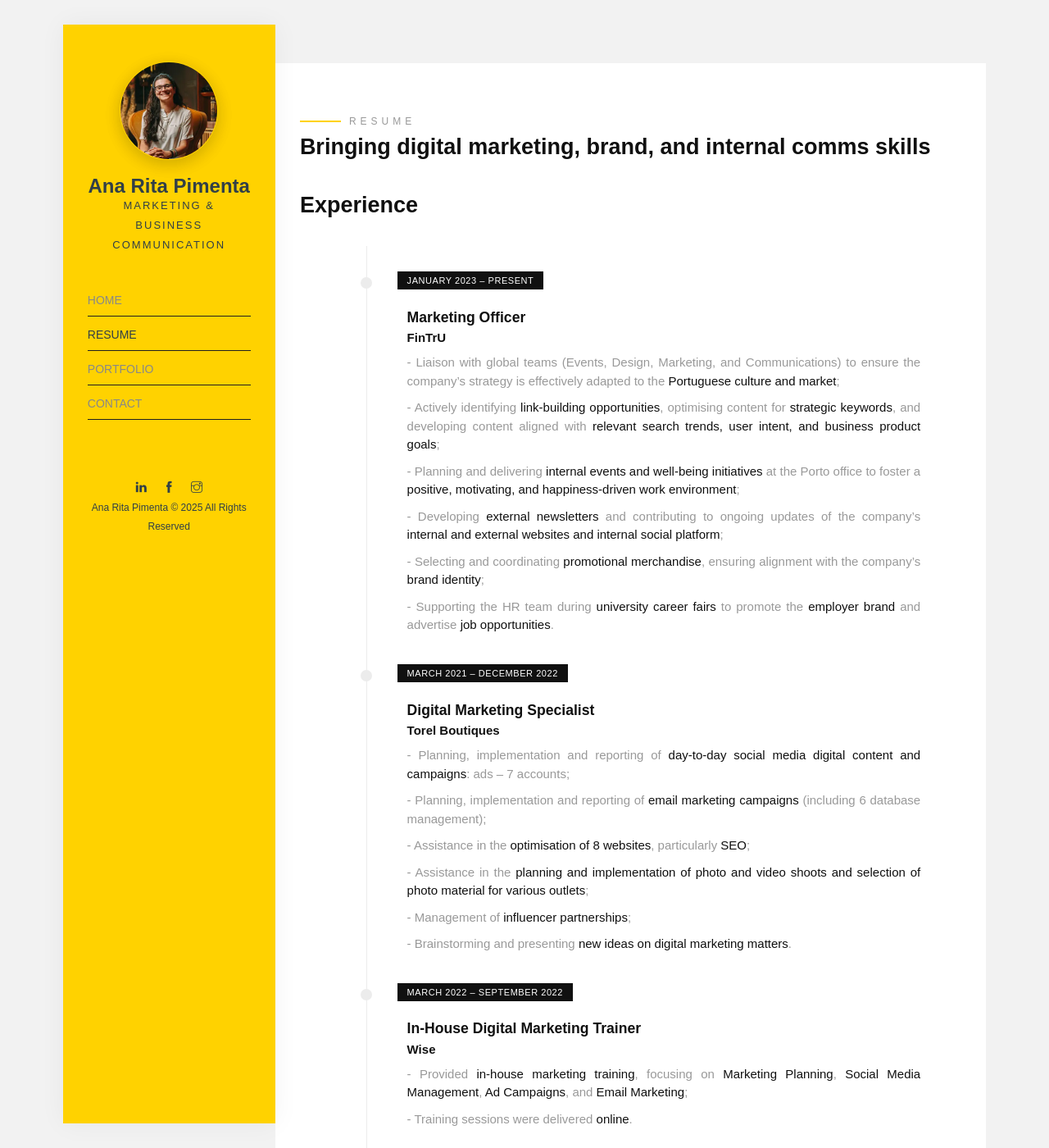
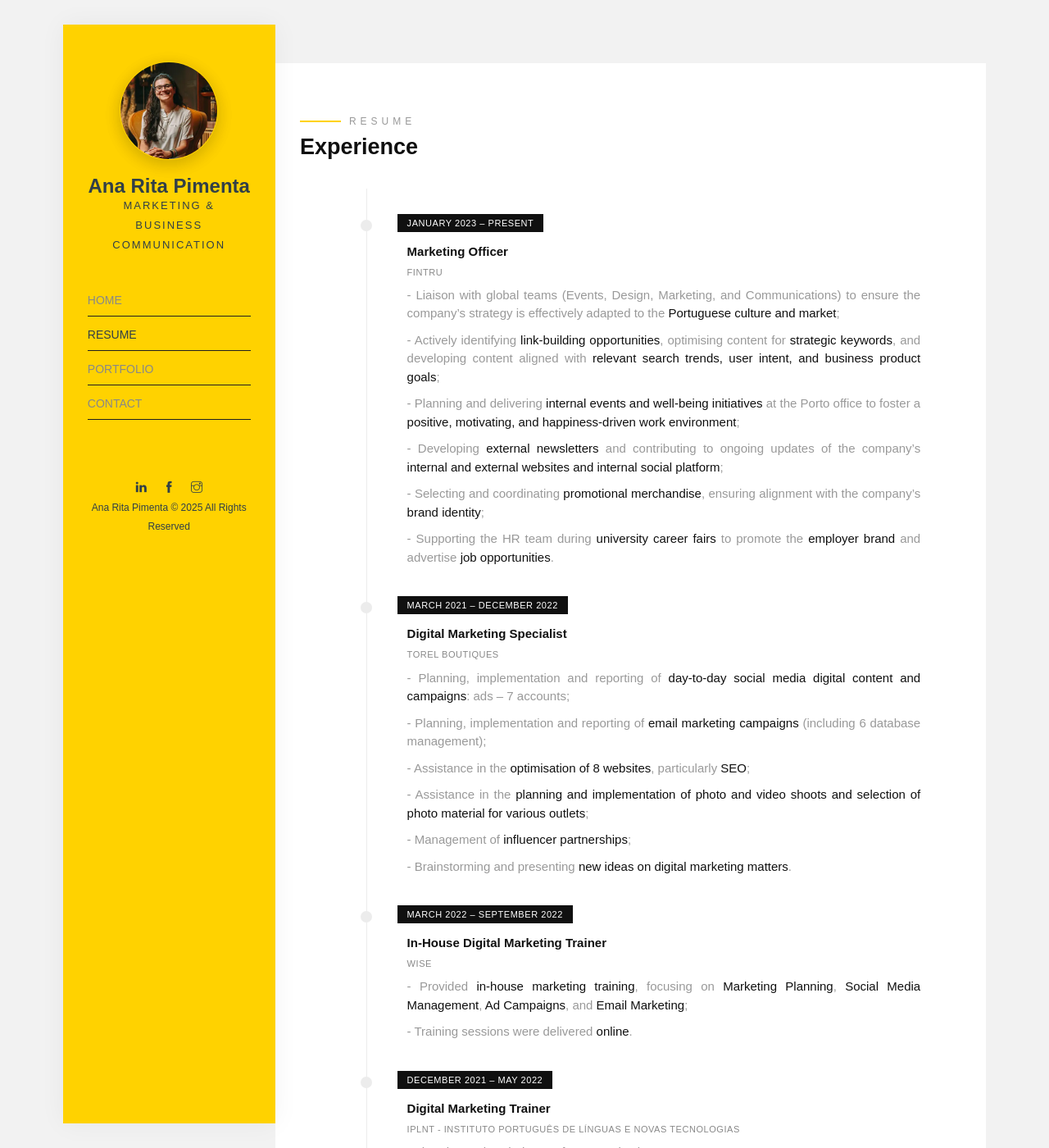
Before and after one commit to anaritapimenta/anaritapimenta.github.io, a Jekyll site: the page built from resume.html, in a window 1280 px wide and 1400 px high. Shown: the whole window at 82% size. Built offline with Jekyll 4.4.1, drawn with Linux system fonts in a browser that asks for light colours; some web fonts are replaced; some of the changed text lies outside the part shown.

Commit message:
Update resume.html

```diff
--- a/resume.html
+++ b/resume.html
@@ -4,36 +4,15 @@
 layout: default
 ---
 
-<style>
-  .heading {
-    color: #101010;
-    font-family: 'Rambla', sans-serif;
-    margin-bottom: 30px;
-    font-weight: 700;
-    font-size: 27px;
-    line-height: 1.5em;
-  }
-
-  h3 {
-    font-size: 1.1rem;
-    font-weight: 600;
-    margin-top: 0.5em;
-    margin-bottom: 0.3em;
-  }
-  h2, h3 {
-    font-size: 1.1rem;
-    font-weight: 600;
-    margin-top: 0.5em;
-    margin-bottom: 0.3em;
-  }
-</style>
+<h1 style="position:absolute; left:-9999px; top:auto; width:1px; height:1px; overflow:hidden;">
+Experienced Marketing and Communications Professional
+</h1>
 
 <section class="resume" role="region" aria-labelledby="experience-heading">
   <div class="container-fluid">
     <div class="row">
       <div class="col-md-12">
         <span class="heading-meta style-1">Resume</span>
-        <h1 class="heading">Bringing digital marketing, brand, and internal comms skills</h1>
         <h2 class="heading animate-box" id="experience-heading" data-animate-effect="fadeInLeft">
           Experience
         </h2>
@@ -45,8 +24,8 @@
           <li>
             <article class="timeline-content" role="listitem">
               <span class="timeline-date">January 2023 – Present</span>
-              <h3>Marketing Officer</h3>
-              <h4>FinTrU</h4>
+              <h4>Marketing Officer</h4>
+              <h5>FinTrU</h5>
               <p>- Liaison with global teams (Events, Design, Marketing, and Communications) to ensure the company’s strategy is effectively adapted to the <strong>Portuguese culture and market</strong>;</p>
               <p>- Actively identifying <strong>link-building opportunities</strong>, optimising content for <strong>strategic keywords</strong>, and developing content aligned with <strong>relevant search trends, user intent, and business product goals</strong>;</p>
               <p>- Planning and delivering <strong>internal events and well-being initiatives</strong> at the Porto office to foster a <strong>positive, motivating, and happiness-driven work environment</strong>;</p>
@@ -59,8 +38,8 @@
           <li>
             <article class="timeline-content" role="listitem">
               <span class="timeline-date">March 2021 – December 2022</span>
-              <h3>Digital Marketing Specialist</h3>
-              <h4>Torel Boutiques</h4>
+              <h4>Digital Marketing Specialist</h4>
+              <h5>Torel Boutiques</h5>
               <p>- Planning, implementation and reporting of <strong>day-to-day social media digital content and campaigns</strong>: ads – 7 accounts;</p>
               <p>- Planning, implementation and reporting of <strong>email marketing campaigns</strong> (including 6 database management);</p>
               <p>- Assistance in the <strong>optimisation of 8 websites</strong>, particularly <strong>SEO</strong>;</p>
@@ -73,8 +52,8 @@
           <li>
             <article class="timeline-content" role="listitem">
               <span class="timeline-date">March 2022 – September 2022</span>
-              <h3>In-House Digital Marketing Trainer</h3>
-              <h4>Wise</h4>
+              <h4>In-House Digital Marketing Trainer</h4>
+              <h5>Wise</h5>
               <p>- Provided <strong>in-house marketing training</strong>, focusing on <strong>Marketing Planning</strong>, <strong>Social Media Management</strong>, <strong>Ad Campaigns</strong>, and <strong>Email Marketing</strong>;</p>
               <p>- Training sessions were delivered <strong>online</strong>.</p>
             </article>
@@ -83,8 +62,8 @@
           <li>
             <article class="timeline-content" role="listitem">
               <span class="timeline-date">December 2021 – May 2022</span>
-              <h3>Digital Marketing Trainer</h3>
-              <h4>IPLNT - Instituto Português de Línguas e Novas Tecnologias</h4>
+              <h4>Digital Marketing Trainer</h4>
+              <h5>IPLNT - Instituto Português de Línguas e Novas Tecnologias</h5>
               <p>- Theories and Techniques of Communication;</p>
               <p>- Digital Communication;</p>
               <p>- Creativity and Innovation;</p>
@@ -108,8 +87,8 @@
           <li>
             <article class="timeline-content" role="listitem">
               <span class="timeline-date">May 2020 – November 2020</span>
-              <h3>Video Marketing Production Assistant</h3>
-              <h4>Livemotion Agency - Creative Online Content</h4>
+              <h4>Video Marketing Production Assistant</h4>
+              <h5>Livemotion Agency - Creative Online Content</h5>
               <p>- <strong>Storytelling</strong> and <strong>script for the video</strong>;</p>
               <p>- Content for the web: <strong>articles for the company's blog</strong>, <strong>social media content calendar</strong>, <strong>newsletters</strong>, <strong>institutional</strong> and <strong>commercial documents/brochures</strong>.</p>
             </article>
@@ -118,8 +97,8 @@
           <li>
             <article class="timeline-content" role="listitem">
               <span class="timeline-date">November 2019 – May 2020</span>
-              <h3>International Expansion Business Developer</h3>
-              <h4>Ecovest (Barn Of Monkeys)</h4>
+              <h4>International Expansion Business Developer</h4>
+              <h5>Ecovest (Barn Of Monkeys)</h5>
               <p>- Digital communication and E-Commerce management: elaboration of optimised content – <strong>SEM: SEO and SEA</strong>, and <strong>activation of campaigns</strong> – idea, implementation, and a report with the results;</p>
               <p>- Brand ambassador coordinator: <strong>protocol elaboration</strong>, <strong>search</strong>, <strong>contact</strong>, and <strong>relationship with key kids fashion influencers</strong>.</p>
             </article>
@@ -128,8 +107,8 @@
           <li>
             <article class="timeline-content" role="listitem">
               <span class="timeline-date">January 2019 – October 2019</span>
-              <h3>Marketer</h3>
-              <h4>FTF – Marketing e Publicidade, Lda</h4>
+              <h4>Marketer</h4>
+              <h5>FTF – Marketing e Publicidade, Lda</h5>
               <p>- Branding consultant: providing <strong>analysis and creative solutions in order to help small companies successfully achieve their marketing and communication goals</strong>;</p>
               <p>- Copywriting and content marketing: <strong>development of institutional and commercial documents</strong>.</p>
             </article>
@@ -138,8 +117,8 @@
           <li>
             <article class="timeline-content" role="listitem">
               <span class="timeline-date">July 2018 – December 2018</span>
-              <h3>PR Specialist and Brand Manager Assistant</h3>
-              <h4>Global Sport (EDP Running Wonders and Portugal A Correr)</h4>
+              <h4>PR Specialist and Brand Manager Assistant</h4>
+              <h5>Global Sport (EDP Running Wonders and Portugal A Correr)</h5>
               <p>- Establish and coordinate <strong>efforts with journalists</strong>, <strong>influencers</strong>, <strong>bloggers</strong>, <strong>sponsors</strong>, <strong>designers</strong>, and <strong>consultants</strong>;</p>
               <p>- Support in the <strong>organisation of events</strong> of the two brands.</p>
             </article>
@@ -148,8 +127,8 @@
           <li>
             <article class="timeline-content" role="listitem">
               <span class="timeline-date">January 2018 – April 2018</span>
-              <h3>Marketing and Communication Assistant</h3>
-              <h4>Surfection, Lda (I surf Portugal)</h4>
+              <h4>Marketing and Communication Assistant</h4>
+              <h5>Surfection, Lda (I surf Portugal)</h5>
               <p>- In partnership with the design team, I worked on the <strong>redesign of the company's visual identity</strong>. I was responsible for the collaboration of content, and in the research of new markets and the creation of new partnerships;</p>
               <p>- Organisation of events: <strong>logistic coordination of the various activities that the company provides</strong>.</p>
             </article>
@@ -158,8 +137,8 @@
           <li>
             <article class="timeline-content" role="listitem">
               <span class="timeline-date">October 2016 – December 2017</span>
-              <h3>Marketing and Communication Intern and Project Manager</h3>
-              <h4>M.A.R. Kayaks, Lda (Nelo)</h4>
+              <h4>Marketing and Communication Intern and Project Manager</h4>
+              <h5>M.A.R. Kayaks, Lda (Nelo)</h5>
               <p>- I facilitated the operation of E-Commerce: <strong>description of products</strong>, <strong>translation</strong>, and <strong>Google Ads</strong>, in order to increase the visibility of the products marketed in the store;</p>
               <p>- I assisted in the <strong>organisation of four events</strong>, I organised a <strong>social responsibility action</strong>, and I updated the manual of <strong>reception for delivery to new employees</strong>.</p>
             </article>
@@ -168,8 +147,8 @@
           <li>
             <article class="timeline-content" role="listitem">
               <span class="timeline-date">May 2015 – July 2015</span>
-              <h3>Corporate Communication Intern</h3>
-              <h4>Pista Mágica - Escola de Voluntariado</h4>
+              <h4>Corporate Communication Intern</h4>
+              <h5>Pista Mágica - Escola de Voluntariado</h5>
               <p>- Supported communication and promotion for two key projects;</p>
               <p>- Developed content including <strong>newsletters</strong>, <strong>press releases</strong>, and <strong>visual presentations</strong>.</p>
               <p>- Managed the database, ensuring accurate and up-to-date information.</p>
@@ -200,8 +179,8 @@
           <li>
             <article class="timeline-content" role="listitem">
               <span class="timeline-date">March 2019 – February 2020</span>
-              <h3>Digital Marketing and e-Commerce Manager</h3>
-              <h4>FLAG</h4>
+              <h4>Digital Marketing and e-Commerce Manager</h4>
+              <h5>FLAG</h5>
               <p><strong>Website</strong> as a marketing tool, <strong>Web Copywriting</strong>, <strong>blogging with WordPress</strong>, <strong>Social Media Marketing</strong>, <strong>Community Management</strong>, <strong>Facebook, LinkedIn, Instagram, and YouTube Marketing</strong>, <strong>Search Engine Marketing</strong> and <strong>Search Engine Optimisation</strong>, <strong>Google AdWords</strong> and <strong>Google Analytics</strong>, <strong>Email Marketing</strong>, <strong>Leads</strong> and <strong>Landing Pages</strong>, <strong>E-Commerce with WordPress</strong>, and <strong>Business Intelligence</strong>.</p>
             </article>
           </li>
@@ -209,8 +188,8 @@
           <li>
             <article class="timeline-content" role="listitem">
               <span class="timeline-date">October 2015 – December 2017</span>
-              <h3>Master's Degree in Marketing and Communication</h3>
-              <h4>Escola Superior de Educação de Coimbra (ESEC)</h4>
+              <h4>Master's Degree in Marketing and Communication</h4>
+              <h5>Escola Superior de Educação de Coimbra (ESEC)</h5>
               <p><strong>Strategic planning and management of communication</strong>; <strong>management and communication of brands</strong>; <strong>identity</strong>, <strong>culture and markets</strong>, <strong>marketing research</strong>, <strong>organisational behaviour</strong>, <strong>relations with the media</strong>; <strong>e-marketing</strong>, <strong>marketing communication techniques</strong>, <strong>innovation</strong> and <strong>product development</strong>, and <strong>management of work teams</strong>.</p>
             </article>
           </li>
@@ -218,8 +197,8 @@
           <li>
             <article class="timeline-content" role="listitem">
               <span class="timeline-date">September 2012 – July 2015</span>
-              <h3>Degree in Business Communication</h3>
-              <h4>Instituto Superior de Contabilidade e Administração do Porto (ISCAP)</h4>
+              <h4>Degree in Business Communication</h4>
+              <h5>Instituto Superior de Contabilidade e Administração do Porto (ISCAP)</h5>
               <p><strong>English</strong>, <strong>Spanish</strong> and (basic) <strong>German</strong>; theoretical/practical knowledge related to business: <strong>management</strong>, <strong>corporate communication</strong>, <strong>information</strong> and <strong>communication technologies</strong>, <strong>commercial law</strong> and many others.</p>
             </article>
           </li>
@@ -227,18 +206,9 @@
           <li>
             <article class="timeline-content" role="listitem">
               <span class="timeline-date">September 2012 – July 2015</span>
-              <h3>Business Communication and Marketing Course</h3>
-              <h4>Instituto Superior de Contabilidade e Administração do Porto (ISCAP)</h4>
-              <p><strong>Marketing</strong> and <strong>advertising</strong> applied to business.</p>
-            </article>
-          </li>
-
-          <li>
-            <article class="timeline-content" role="listitem">
-              <span class="timeline-date">September 2010 – July 2012</span>
-              <h3>Professional training in media production</h3>
-              <h4>Instituto Politécnico de Porto (IPP) - Escola Superior de Media Arts e Design (ESMAD)</h4>
-              <p><strong>Photography</strong>, <strong>Video</strong>, <strong>TV and Radio</strong> production.</p>
+              <h4>Filología y Traducción | Administración y Gestión de Empresas</h4>
+              <h5>Universidade de Vigo</h5>
+              <p>Engaged in the international <strong>"ERASMUS +" mobility programme</strong>, where I had the opportunity to <strong>improve Spanish</strong> <strong>in real context</strong>, and attended disciplines such as <strong>commercial direction</strong>, <strong>marketing research</strong> and <strong>knowledge management</strong>, and <strong>technological innovation</strong>.</p>
             </article>
           </li>
         </ul>
@@ -249,39 +219,4 @@
 
 <div class="divider1" role="separator" aria-hidden="true"></div>
 
-<section class="resume" role="region" aria-labelledby="skills-heading">
-  <div class="container-fluid">
-    <div class="row">
-      <div class="col-md-12">
-        <span class="heading-meta style-1">Resume</span>
-        <h2 class="heading animate-box" id="skills-heading" data-animate-effect="fadeInLeft">
-          Skills
-        </h2>
-      </div>
-    </div>
-    <div class="row">
-      <div class="col-md-12 animate-box" data-animate-effect="fadeInLeft">
-        <ul class="timeline" aria-label="Skills timeline">
-          <li>
-            <article class="timeline-content" role="listitem">
-              <h3>Languages</h3>
-              <p>Portuguese (native), English (C1), Spanish (C1), German (A2).</p>
-            </article>
-          </li>
-          <li>
-            <article class="timeline-content" role="listitem">
-              <h3>Digital and Social Media</h3>
-              <p>Google Ads, Google Analytics, Facebook, Instagram, LinkedIn, YouTube, Mailchimp, WordPress, SEO, SEM, E-Commerce.</p>
-            </article>
-          </li>
-          <li>
-            <article class="timeline-content" role="listitem">
-              <h3>Other Skills</h3>
-              <p>Event organisation, internal communications, newsletter production, copywriting, video production, brand management.</p>
-            </article>
-          </li>
-        </ul>
-      </div>
-    </div>
-  </div>
-</section>
+{% include skills.html %}
```
